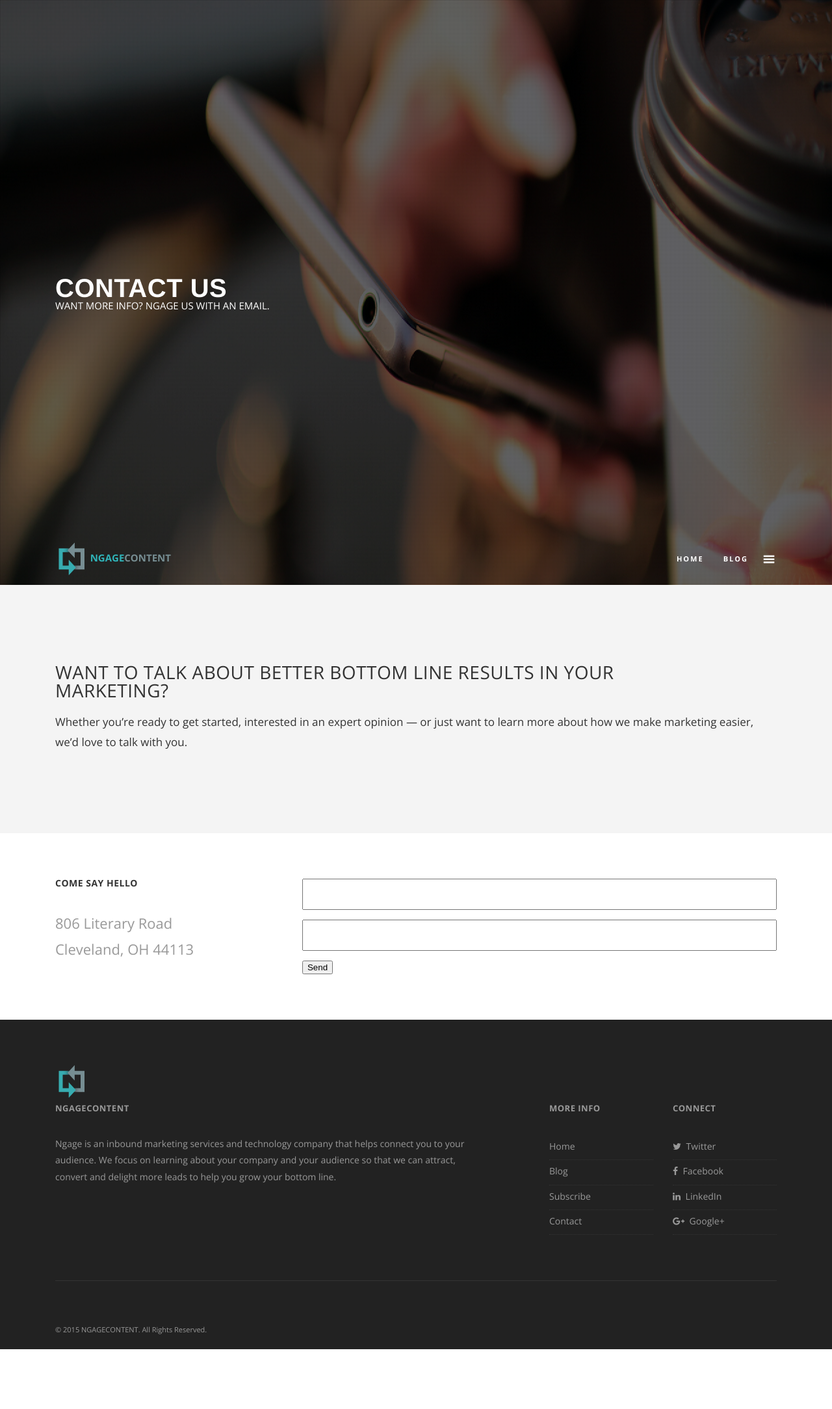
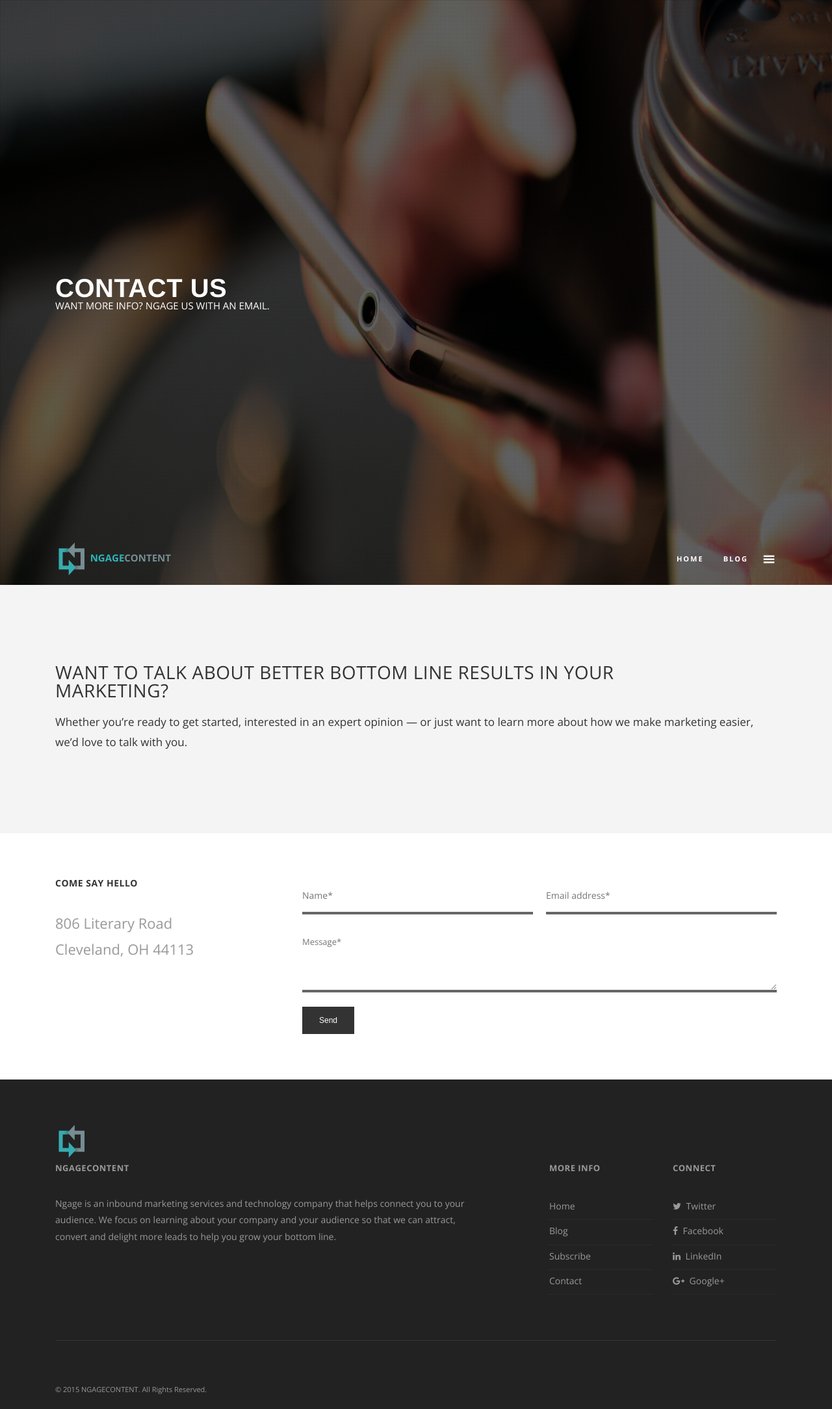
Before and after one commit to ngagecontent/ngagecontent.com, a Jekyll site: the page built from contact.html, in a window 1280 px wide. Shown: the whole page at 65% size. Built offline with Jekyll 4.4.1, drawn with Linux system fonts in a browser that asks for light colours; nearby versions of some CDN libraries; before the commit the page ends 2076 px from its top, so only the background shows below that.

Commit message:
Contact form updates

```diff
--- a/contact.html
+++ b/contact.html
@@ -51,41 +51,26 @@ layout: default
 		</div>
 		<div class="column width-8">
 			<div class="contact-form-container">
-				<form action="//formspree.io/jd@ngagecontent.com"
-				      method="POST">
-				    <input type="text" name="name">
-				    <input type="email" name="_replyto">
-				    <input type="submit" value="Send">
-				    <input type="hidden" name="_subject" value="New Web Inquiry from NgageContent.com" />
-					<input type="hidden" name="_next" value="/thanks" />
-				</form>
-				<!-- <form class="contact-form" action="//formspree.io/jd@ngagecontent.com" method="POST" novalidate>
+				<form class="contact-form" action="//formspree.io/jd@ngagecontent.com" method="POST">
 					<div class="row">
 						<input type="hidden" name="_subject" value="New Web Inquiry from NgageContent.com" />
 						<input type="hidden" name="_next" value="/thanks" />
 						<div class="column width-6">
-							<input type="text" name="fname" class="form-fname form-element large" placeholder="First Name*" tabindex="1" required>
+							<input type="text" name="name" class="form-fname form-element large" placeholder="Name*" tabindex="1" required>
 						</div>
 						<div class="column width-6">
-							<input type="text" name="lname" class="form-lname form-element large" placeholder="Last Name" tabindex="2">
-						</div>
-						<div class="column width-6">
-							<input type="email" name="email" class="form-email form-element large" placeholder="Email address*" tabindex="3" required>
-						</div>
-						<div class="column width-6">
-							<input type="text" name="website" class="form-website form-element large" placeholder="http://yourwebsite.com" tabindex="4">
-						</div>
-						<div class="column width-6">
-							<input type="text" name="message" class="form-honeypot form-element large">
+							<input type="email" name="_replyto" class="form-email form-element large" placeholder="Email address*" tabindex="3" required>
 						</div>
 					</div>
 					<div class="row">
 						<div class="column width-12">
 							<textarea name="message" class="form-message form-element medium" placeholder="Message*" tabindex="5" required></textarea>
 							<input type="submit" value="Send" class="form-submit medium button bkg-charcoal bkg-hover-charcoal color-white color-hover-white">
+							<input type="hidden" name="_subject" value="New Web Inquiry from NgageContent.com" />
+							<input type="hidden" name="_next" value="/thanks" />
 						</div>
 					</div>
-				</form> -->
+				</form>
 			</div>
 		</div>
 	</div>
```
